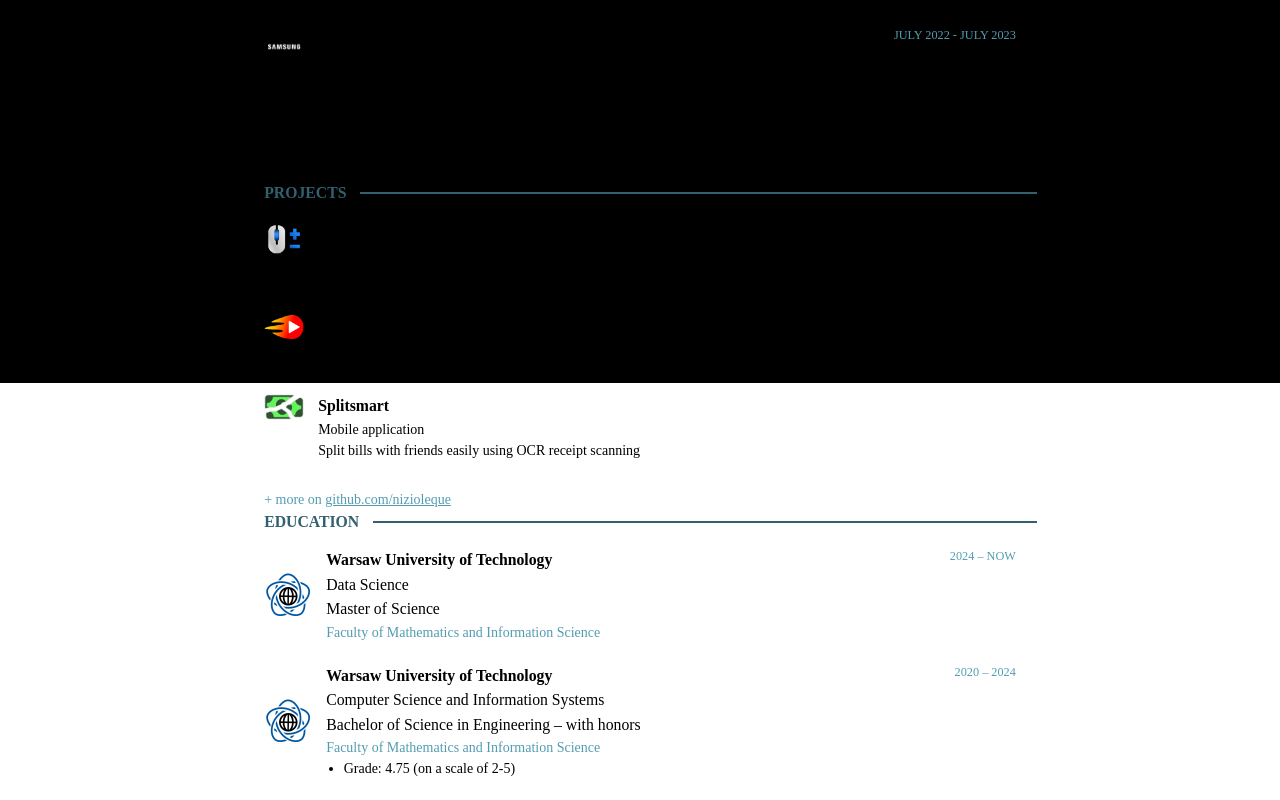
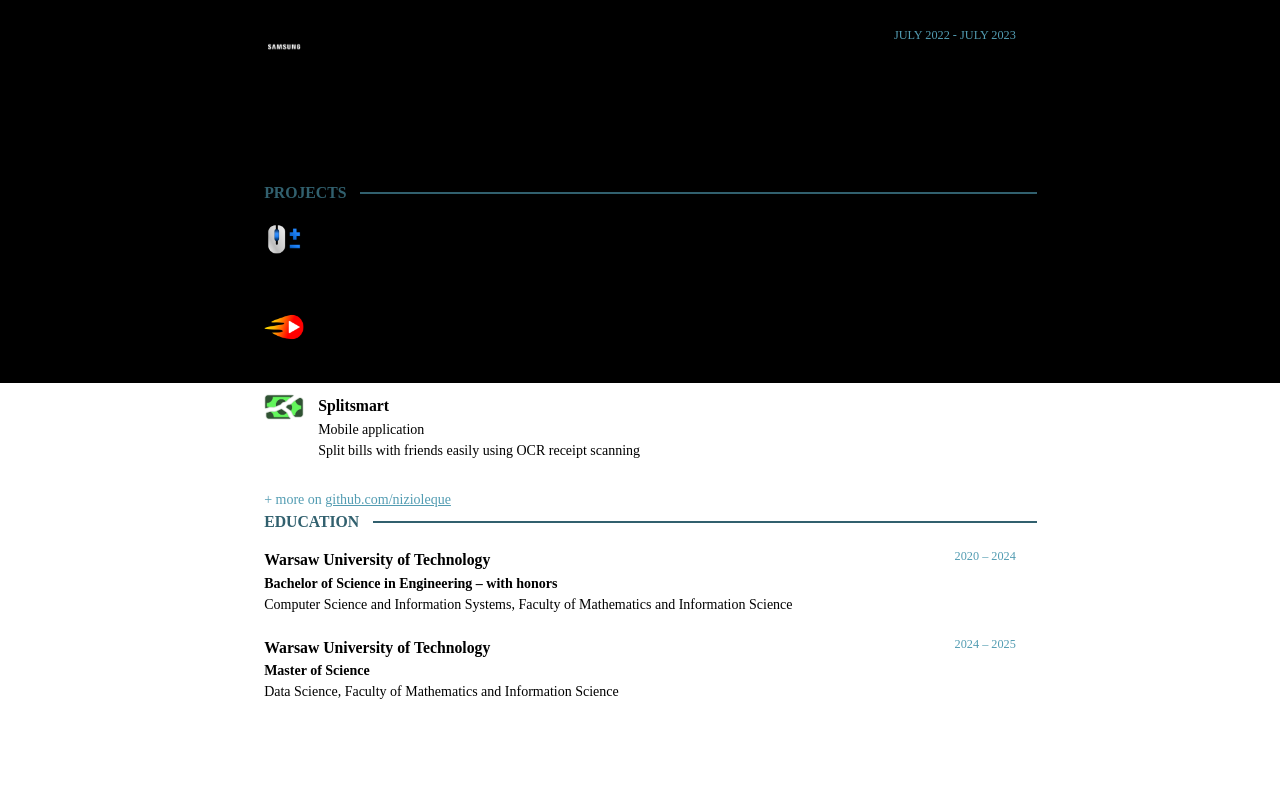
Before and after one commit to nizioleque/portfolio, a Next.js app: page /cv-v2 in a window 1280 px wide. Shown: the part 740-1540 px from the top of the page. After the commit the page ends 1463 px from the top, so only its background shows below. Built offline with nearby package versions, Linux system fonts and the light colour scheme.

Commit message:
Redesign education

```diff
--- a/src/components/cv/Education.tsx
+++ b/src/components/cv/Education.tsx
@@ -1,5 +1,3 @@
-import Image, { StaticImageData } from "next/image";
-
 interface EducationProps {
   institution: string;
   area: string;
@@ -7,8 +5,6 @@ interface EducationProps {
   faculty: string;
   startDate: string;
   endDate: string;
-  info: Record<string, string>;
-  logo: StaticImageData;
 }
 
 function Education({
@@ -18,38 +14,18 @@ function Education({
   endDate,
   area,
   faculty,
-  info,
-  logo,
 }: EducationProps) {
   return (
-    <div className="flex gap-4">
-      <Image
-        src={logo}
-        alt={institution}
-        width={48}
-        height={48}
-        className="object-contain"
-        unoptimized
-      />
-      <div className="flex flex-1 flex-col">
-        <div className="flex items-start justify-between gap-4">
-          <div>
-            <h3 className="text-lg font-bold">{institution}</h3>
-            <p className="text-lg">{title}</p>
-          </div>
-          <div className="text-cv-500 text-sm uppercase">
-            {startDate} – {endDate}
-          </div>
-        </div>
-        <p className="text-lg">{area}</p>
-        <p className="text-cv-500">{faculty}</p>
-        <ul className="ms-5 flex flex-col gap-1">
-          {Object.entries(info).map(([key, value]) => (
-            <li key={key} className="list-disc">
-              {key}: {value}
-            </li>
-          ))}
-        </ul>
+    <div className="relative flex flex-1 flex-col">
+      <div className="flex flex-col">
+        <h3 className="text-lg font-bold">{institution}</h3>
+        <h4 className="font-semibold">{title}</h4>
+        <p className="">
+          {area}, {faculty}
+        </p>
+      </div>
+      <div className="text-cv-500 absolute right-0 text-sm uppercase">
+        {startDate} – {endDate}
       </div>
     </div>
   );
--- a/src/components/cv/MainContent.tsx
+++ b/src/components/cv/MainContent.tsx
@@ -174,26 +174,20 @@ function MainContent() {
       </MainSection>
       <MainSection title="Education">
         <Education
-          title="Data Science"
-          institution="Warsaw University of Technology"
-          startDate="2024"
-          endDate="NOW"
-          area="Master of Science"
-          faculty="Faculty of Mathematics and Information Science"
-          info={{}}
-          logo={miniLogo}
-        />
-        <Education
-          title="Computer Science and Information Systems"
+          area="Computer Science and Information Systems"
           institution="Warsaw University of Technology"
           startDate="2020"
           endDate="2024"
-          area="Bachelor of Science in Engineering – with honors"
+          title="Bachelor of Science in Engineering – with honors"
           faculty="Faculty of Mathematics and Information Science"
-          info={{
-            Grade: "4.75 (on a scale of 2-5)",
-          }}
-          logo={miniLogo}
+        />
+        <Education
+          area="Data Science"
+          institution="Warsaw University of Technology"
+          startDate="2024"
+          endDate="2025"
+          title="Master of Science"
+          faculty="Faculty of Mathematics and Information Science"
         />
       </MainSection>
     </div>
```
